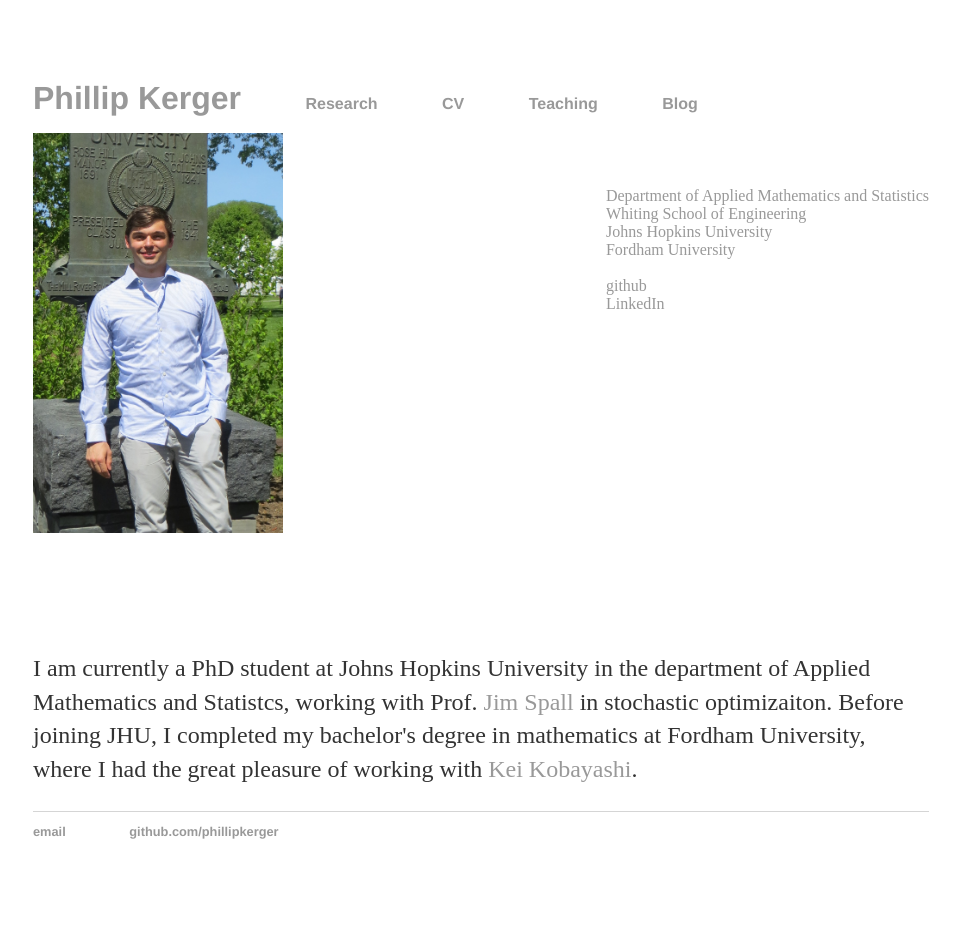
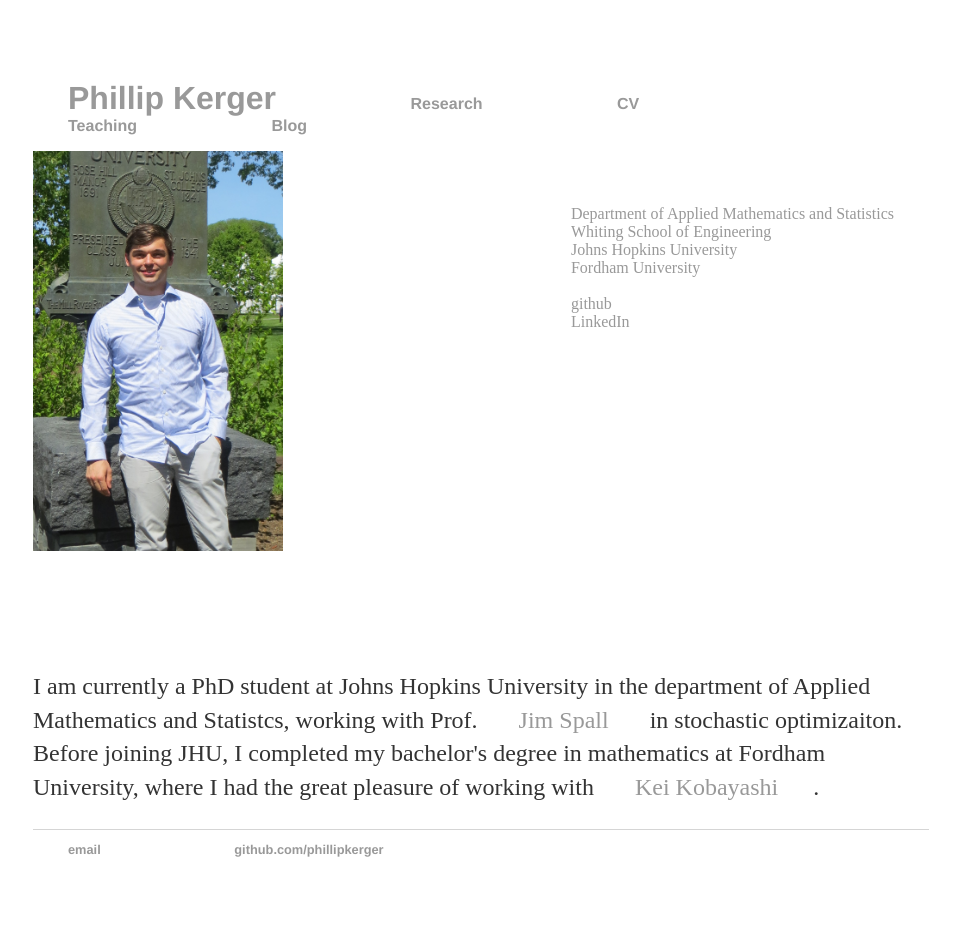
Before and after one commit to PhillipKerger/phillipkerger.github.io, a Jekyll site: the page built from index.html, in a window 1280 px wide. Shown: the whole page, without its empty margins (159-1119 px from the left). Built offline with Jekyll 4.4.1, drawn with Linux system fonts in a browser that asks for light colours.

Commit message:
Update main.css

```diff
--- a/css/main.css
+++ b/css/main.css
@@ -2,6 +2,11 @@ body {
     margin: 80px auto;
     width: 70%;
 }
+
+a {
+  margin: 35px;
+}
+
 nav ul, footer ul {
     font-family:'Helvetica', 'Arial', 'Sans-Serif';
     padding: 0px;
```
